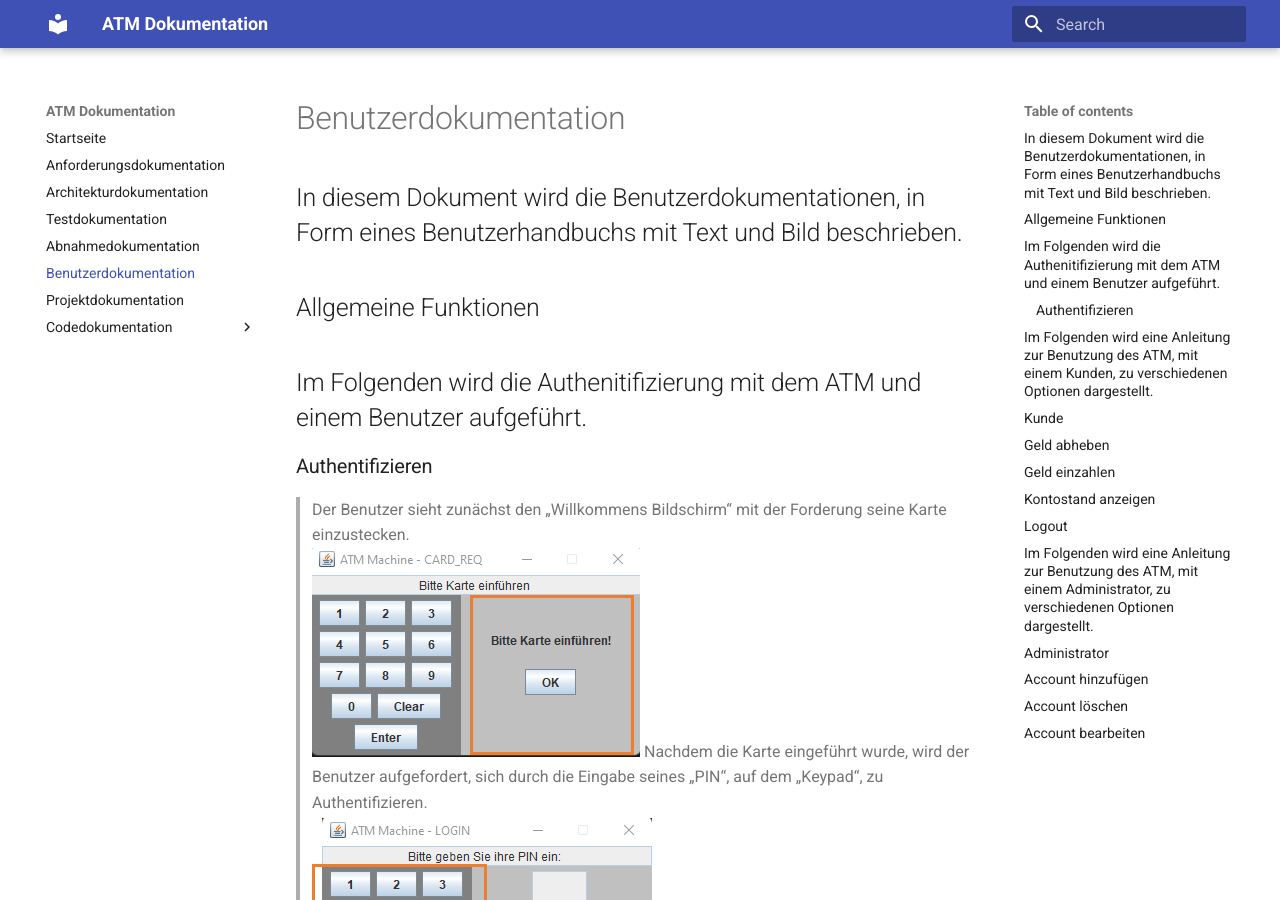
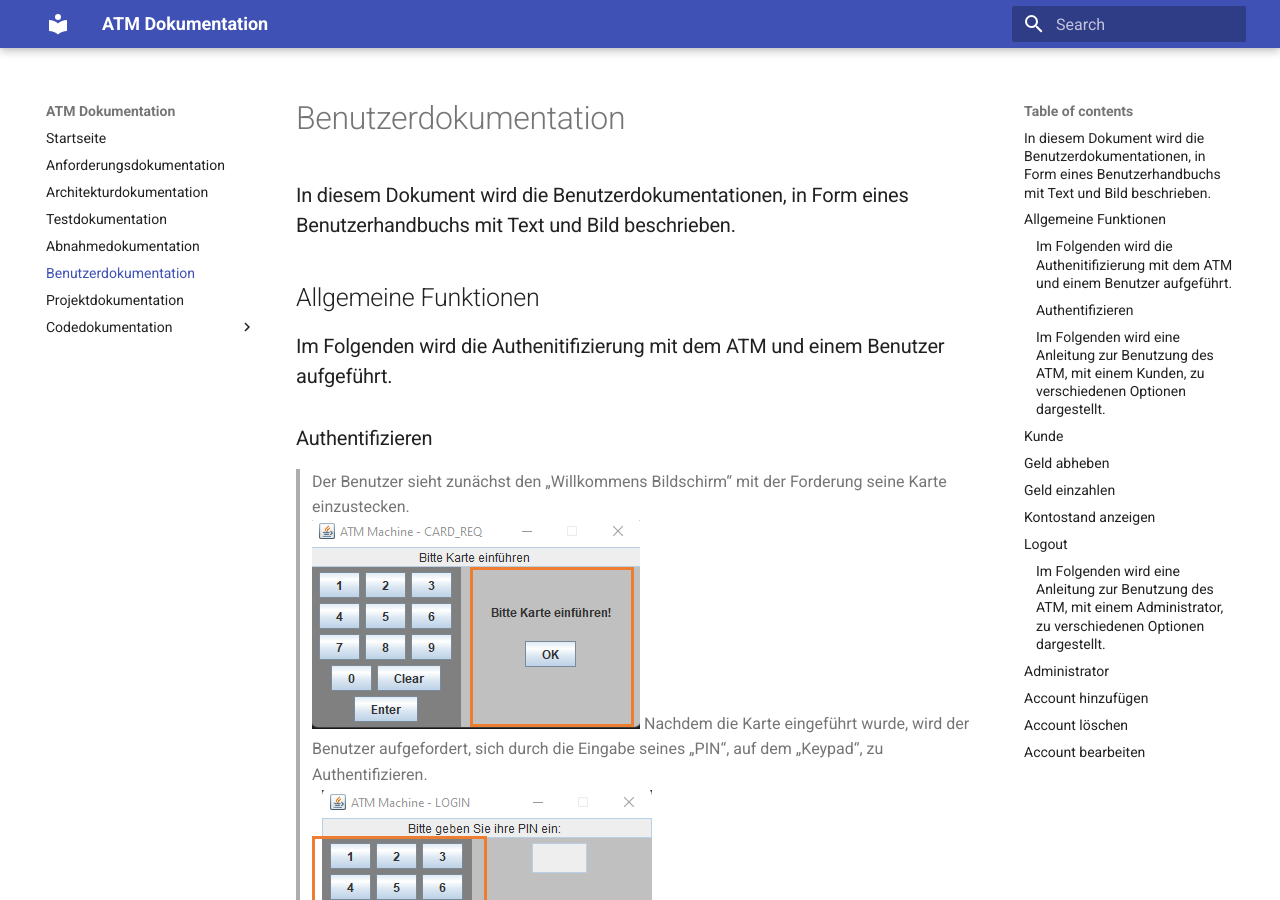
Before and after one commit to Halfpipe-SD/ATM, an MkDocs documentation site: the page built from docs/docs/user-docs.md, in a window 1280 px wide and 900 px high. Built offline with MkDocs 1.6.1 and Material for MkDocs 9.7.7, drawn with Linux system fonts in a browser that asks for light colours.

Commit message:
#5 changed headers again

```diff
--- a/docs/docs/user-docs.md
+++ b/docs/docs/user-docs.md
@@ -1,8 +1,9 @@
 # Benutzerdokumentation
-## In diesem Dokument wird die Benutzerdokumentationen, in Form eines Benutzerhandbuchs mit Text und Bild beschrieben.
+
+### In diesem Dokument wird die Benutzerdokumentationen, in Form eines Benutzerhandbuchs mit Text und Bild beschrieben.
 ## Allgemeine Funktionen
 
-## Im Folgenden wird die Authenitifizierung mit dem ATM und einem Benutzer aufgeführt.
+### Im Folgenden wird die Authenitifizierung mit dem ATM und einem Benutzer aufgeführt.
 ### Authentifizieren
 >Der Benutzer sieht zunächst den „Willkommens Bildschirm“ mit der Forderung seine Karte einzustecken.<br>
 >![udoc](images/BenutzerDoku/bh-Auth1.png)
@@ -19,7 +20,7 @@ Admin-Ansicht (Admin-Menü)<br>
 
 
 
-## Im Folgenden wird eine Anleitung zur Benutzung des ATM, mit einem Kunden, zu verschiedenen Optionen dargestellt.
+### Im Folgenden wird eine Anleitung zur Benutzung des ATM, mit einem Kunden, zu verschiedenen Optionen dargestellt.
 
 ## Kunde
 ## Geld abheben
@@ -62,7 +63,7 @@ Admin-Ansicht (Admin-Menü)<br>
 > ![udoc](images/BenutzerDoku/BH-Abbrechen.png)
 
 
-## Im Folgenden wird eine Anleitung zur Benutzung des ATM, mit einem Administrator, zu verschiedenen Optionen dargestellt. <br>
+### Im Folgenden wird eine Anleitung zur Benutzung des ATM, mit einem Administrator, zu verschiedenen Optionen dargestellt. <br>
 
 
 ## Administrator
```
